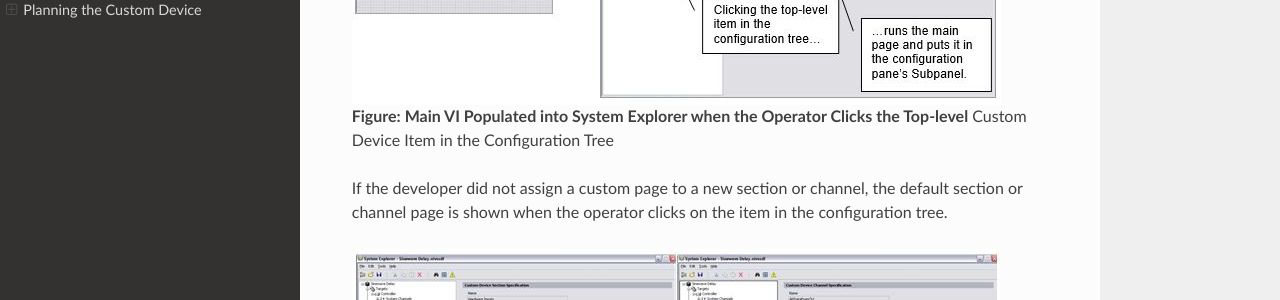
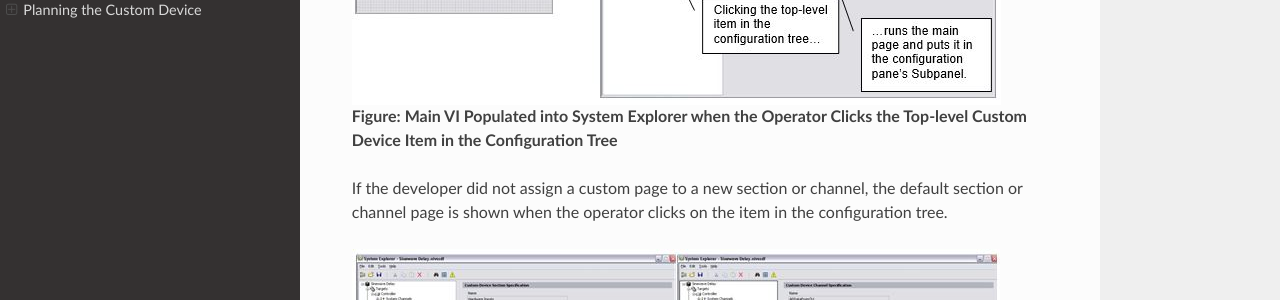
Before and after one commit to ni/niveristand-custom-device-handbook, a Sphinx documentation site: the page built from docs/Planning_The_Custom_Device.md, in a window 1280 px wide and 900 px high, scrolled down 8465 px. Shown: the part 151-451 px from the top of the window. Built offline with Sphinx 7.4.7 and the Read the Docs theme 2.0.0, drawn with Linux system fonts in a browser that asks for light colours.

Commit message:
fixing a small issue

```diff
--- a/docs/Planning_The_Custom_Device.md
+++ b/docs/Planning_The_Custom_Device.md
@@ -164,8 +164,7 @@ When you click on the top-most custom device item in the configuration tree, <Cu
 
 
 ![](images/Main_VI_Populated_into_System_Explorer.JPG)
-**Figure: Main VI Populated into System Explorer when the Operator Clicks the Top-level**
-Custom Device Item in the Configuration Tree
+**Figure: Main VI Populated into System Explorer when the Operator Clicks the Top-level Custom Device Item in the Configuration Tree**
 
 If the developer did not assign a custom page to a new section or channel, the default section or channel page is shown when the operator clicks on the item in the configuration tree.
 
```
